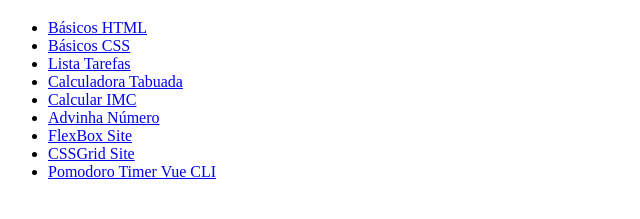
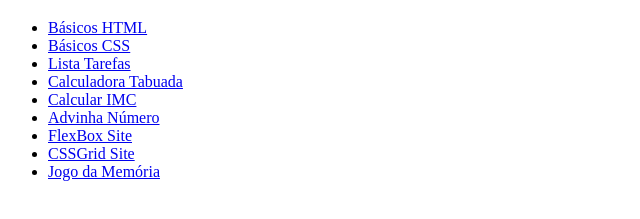
Before and after one commit to ingrain576/ingrain576.github.io, a plain HTML site: page index.html in a window 1280 px wide. Shown: the part 61-280 px from the top of the page, without its empty margins (0-640 px from the left). Drawn offline with Linux system fonts and the light colour scheme.

Commit message:
Update index.html

```diff
--- a/index.html
+++ b/index.html
@@ -16,7 +16,7 @@
         <li><a href="/ingrain576.github.io/Javascript/advinhar_numero.html">Advinha Número</a></li>
         <li><a href="/ingrain576.github.io/site flexbox/index.html">FlexBox Site</a></li>
         <li><a href="/ingrain576.github.io/site_cssgrid/index.html">CSSGrid Site</a></li>
-        <li><a href="/ingrain576.github.io/dist/index.html">Pomodoro Timer Vue CLI</a></li>
+        <li><a href="/ingrain576.github.io/Memory Game/index.html">Jogo da Memória</a></li>
     </ul>
 </body>
 </html>
```
